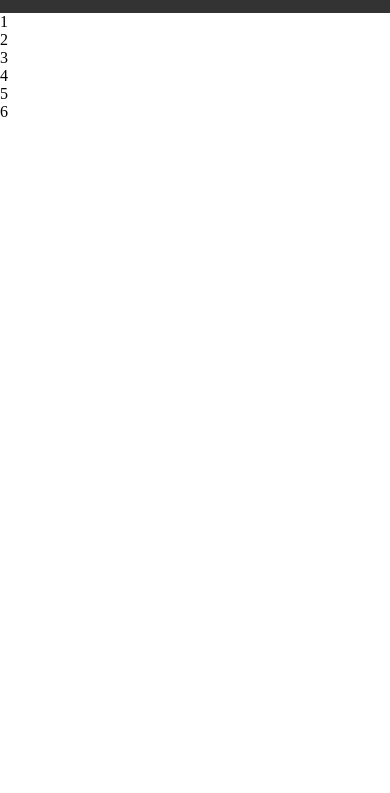
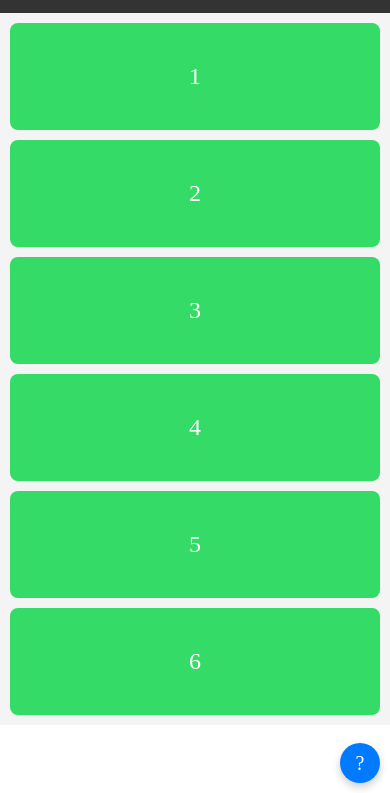
Before and after one commit to JoseDevF/39_WEB_B_fundamentos_desarrollo_web, a plain HTML site: page L6/index.html in a window 390 px wide. Shown: the part 51-844 px from the top of the page. Drawn offline with Linux system fonts and the light colour scheme.

Commit message:
Lección 6

```diff
--- a/L6/index.html
+++ b/L6/index.html
@@ -31,7 +31,10 @@
             <div class="gallery-item">4</div>
             <div class="gallery-item">5</div>
             <div class="gallery-item">6</div>
-          </div>
+        </div>
+        <div class="help-button">
+            <a href="#ayuda" class="help-icon">?</a>
+        </div>
     </main>
     <footer>
         <div class="main-section-footer">
--- a/L6/style/style.css
+++ b/L6/style/style.css
@@ -1,17 +1,17 @@
-*{
+* {
     margin: 0;
     box-sizing: border-box;
 }
 
-h1{
+h1 {
     color: rgb(97, 182, 182);
 }
 
 main{
-    height: 120vh;
+    min-height: 100vh;
 }
 
-footer{
+footer {
     display: flex;
     flex-direction: column;
     align-items: center;
@@ -20,72 +20,72 @@ footer{
     padding: 25px 0;
 }
 
-.navbar{
+.navbar {
     display: flex;
     justify-content: space-between;
     background-color: #333;
     padding: 1rem;
 }
 
-.nav-list{
+.nav-list {
     display: flex;
     margin: 0 15px;
     list-style: none;
 }
 
 
-.nav-list a{
+.nav-list a {
     color: #fff;
     text-decoration: none;
 }
 
-.nav-list li{
+.nav-list li {
     margin-inline-end: 15px;
 }
 
-.main-section-footer{
+.main-section-footer {
     display: flex;
     width: 100%;
     justify-content: space-evenly;
 }
 
-.footer-section{
+.footer-section {
     text-align: center;
 }
 
-.footer-section ul{
+.footer-section ul {
     padding: 0;
     list-style: none;
 }
 
-.icon-social{
+.icon-social {
     width: 32px;
     height: 32px;
     background-size: cover;
 }
 
-.icon-facebook{
+.icon-facebook {
     background-image: url("https://img.icons8.com/?size=100&id=118467&format=png&color=000000");
 }
 
-.icon-insta{
+.icon-insta {
     background-image: url("https://img.icons8.com/?size=100&id=32292&format=png&color=ffffff");
     border-radius: 50%;
 }
 
-.icons{
+.icons {
     display: flex;
     justify-content: space-evenly;
 }
 
-.copy-right{
+.copy-right {
     width: 100%;
     margin-top: 20px;
     padding: 15px 90px;
     border-top: 1px solid white;
 }
 
-.burger-icon{
+.burger-icon {
     display: none;
     width: 32px;
     height: 32px;
@@ -93,12 +93,108 @@ footer{
     background-size: cover;
 }
 
-@media (width <= 820px) {
-    .burger-icon{
+@media (width <=820px) {
+    .burger-icon {
         display: inline-block;
     }
 
-    .nav-list li{
+    .nav-list li {
         display: none;
     }
 }
+
+
+/* Media queries para footer */
+@media (width <=600px) {
+    .main-section-footer {
+        flex-direction: column;
+        align-items: center;
+    }
+
+    .footer-section {
+        flex: 1 1 100%;
+        /* Toma todo el ancho disponible */
+    }
+
+    .copy-right {
+        text-align: center;
+        /* Centrar el texto en pantallas pequeñas */
+    }
+}
+
+
+/* Ejercicio */
+.gallery {
+    display: flex;
+    flex-wrap: wrap;
+    gap: 10px;
+    padding: 10px;
+    background-color: #f4f4f4;
+}
+
+.gallery-item {
+    flex: 1 1 calc(33.333% - 20px);
+    background-color: #3498db;
+    color: white;
+    padding: 40px 0;
+    text-align: center;
+    font-size: 1.5rem;
+    border-radius: 8px;
+}
+
+@media (max-width: 768px) {
+    .gallery-item {
+        flex: 1 1 calc(50% - 20px);
+        background-color: #174e74;
+    }
+}
+
+@media (max-width: 480px) {
+    .gallery-item {
+        flex: 1 1 100%;
+        background-color: #34db66;
+
+    }
+}
+
+/* Ejemplo boton de ayuda */
+.help-button {
+    position: fixed;
+    bottom: 20px; /* Distancia desde el fondo */
+    right: 20px; /* Distancia desde el borde derecho */
+    z-index: 1000; /* Para que quede por encima de otros elementos */
+}
+
+.help-icon {
+    display: flex;
+    justify-content: center;
+    align-items: center;
+    width: 50px; /* Tamaño del botón */
+    height: 50px;
+    background-color: #007bff; /* Color de fondo */
+    color: white; /* Color del texto */
+    font-size: 24px; /* Tamaño del ícono o texto */
+    border-radius: 50%; /* Forma circular */
+    text-decoration: none; /* Sin subrayado */
+    box-shadow: 0 4px 8px rgba(0, 0, 0, 0.2); /* Sombra para resaltar */
+    transition: background-color 0.3s, transform 0.3s; /* Efectos */
+}
+
+.help-icon:hover {
+    background-color: #0056b3; /* Cambio de color al pasar el cursor */
+    transform: scale(1.1); /* Efecto de agrandamiento */
+}
+
+/* Media query para dispositivos pequeños */
+@media (max-width: 600px) {
+    .help-button {
+        bottom: 10px; /* Ajuste de distancia */
+        right: 10px;
+    }
+
+    .help-icon {
+        width: 40px; /* Reducción de tamaño */
+        height: 40px;
+        font-size: 20px;
+    }
+}
```
